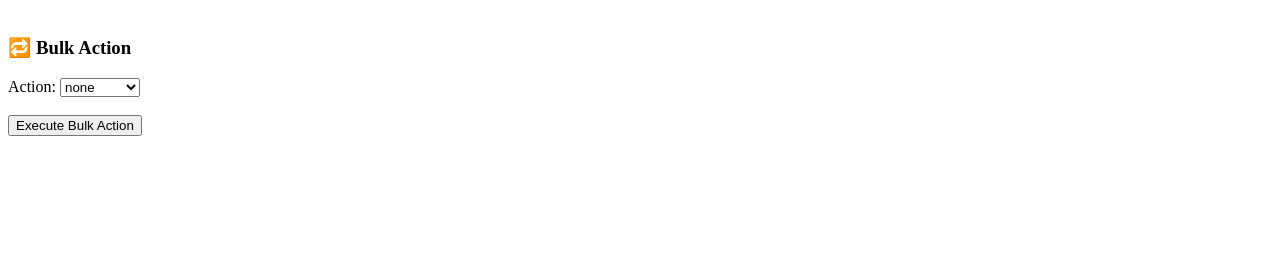
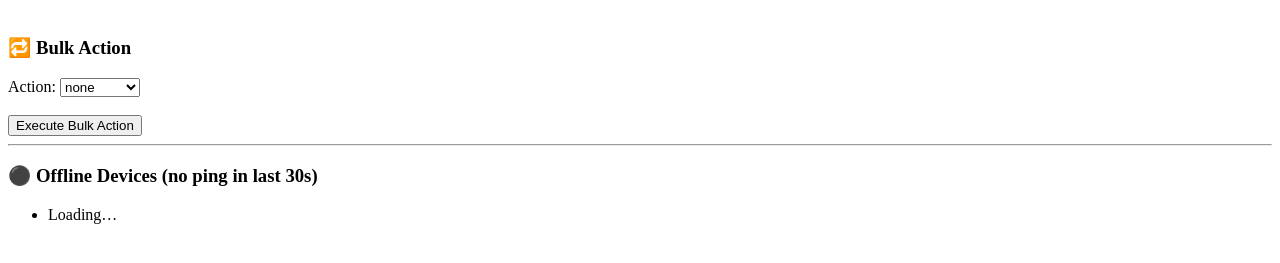
Before and after one commit to DanTheWizard/ESportsPyManager-AdminPanel, a Python web app: template templates/actions.html in a window 1280 px wide. Shown: the part 119-382 px from the top of the page. Run offline with Jinja, Linux system fonts and the light colour scheme; the template is opened without the code that fills it, so the values that code supplies are empty.

Commit message:
Added ability to detect offline devices wiht the new LastActive Topic

```diff
--- a/templates/actions.html
+++ b/templates/actions.html
@@ -30,7 +30,7 @@
                         <option value="shutdown">shutdown</option>
                         <option value="say">say</option>
                         <option value="MCEdu">MCEdu</option>
-                        <option value="ID">ID</option>
+{#                        <option value="ID">ID</option>#}
                     </select>
                 </td>
                 <td>
@@ -59,12 +59,19 @@
             <option value="shutdown">shutdown</option>
             <option value="say">say</option>
             <option value="MCEdu">MCEdu</option>
-            <option value="ID">ID</option>
+{#            <option value="ID">ID</option>#}
         </select>
     </label>
-    <input type="text" name="bulk_argument" id="bulk_argument" placeholder="Optional Argument" style="display:none;">
+    <label for="bulk_argument"></label><input type="text" name="bulk_argument" id="bulk_argument" placeholder="Optional Argument" style="display:none;">
     <br><br>
     <button type="submit">Execute Bulk Action</button>
+
+    <hr>
+    <h3>⚫ Offline Devices (no ping in last 30s)</h3>
+    <ul id="offline-list">
+      <li>Loading…</li>
+    </ul>
+
 </form>
 
 
@@ -168,6 +175,32 @@ document.addEventListener("DOMContentLoaded", function () {
       });
     });
 
+    function updateOffline() {
+      fetch('{{ url_for("app_routes.api_device_statuses") }}')
+        .then(r => r.json())
+        .then(data => {
+          const offline = data.statuses.filter(d => !d.online);
+          const ul = document.getElementById('offline-list');
+          ul.innerHTML = '';
+          if (offline.length === 0) {
+            ul.innerHTML = '<li>None — all registered devices are online.</li>';
+          } else {
+            offline.forEach(d => {
+              const li = document.createElement('li');
+              const last = d.last_active
+                ? new Date(d.last_active).toLocaleTimeString()
+                : 'unknown';
+              li.textContent = `${d.nickname} – last seen at ${last}`;
+              ul.appendChild(li);
+            });
+          }
+        })
+        .catch(console.error);
+    }
+
+    // poll every 5s
+    setInterval(updateOffline, 5000);
+    updateOffline();
 
 
 });
```
Also changed, not shown: src/mqtt_client.py (+10 -1 lines), src/routes.py (+22 -5 lines).
